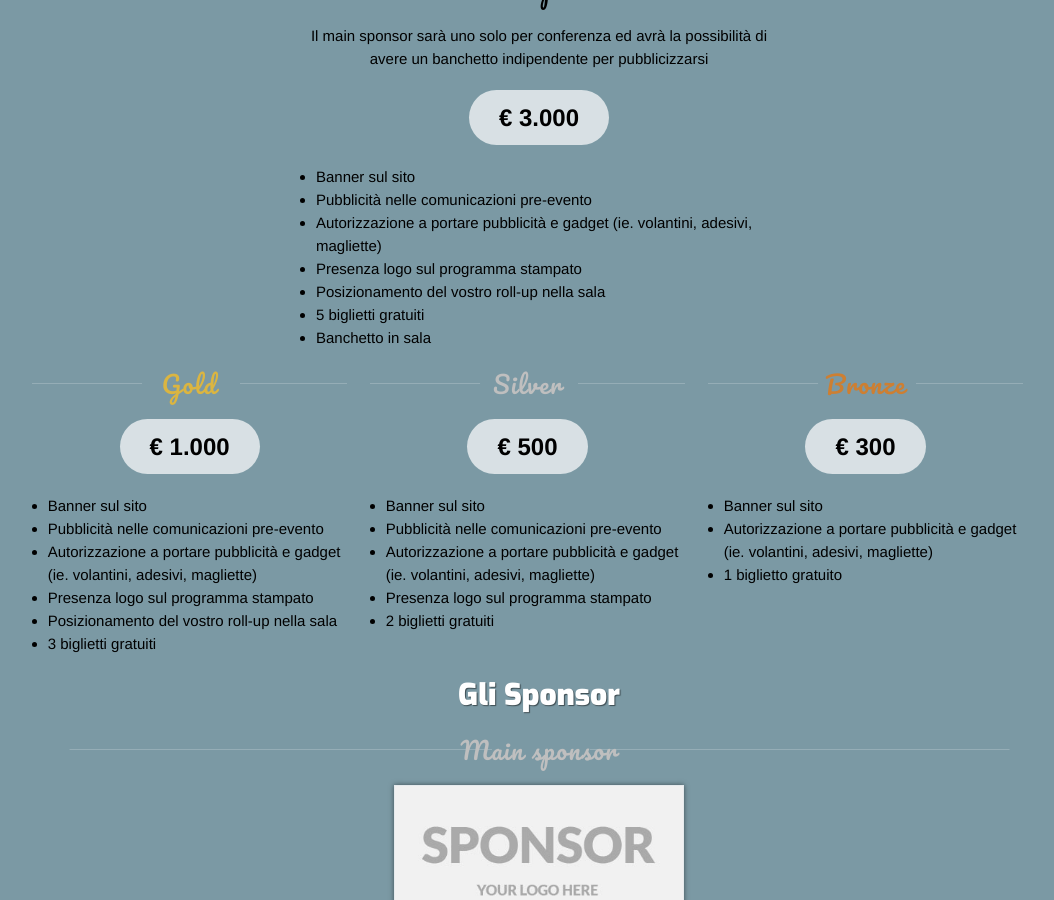
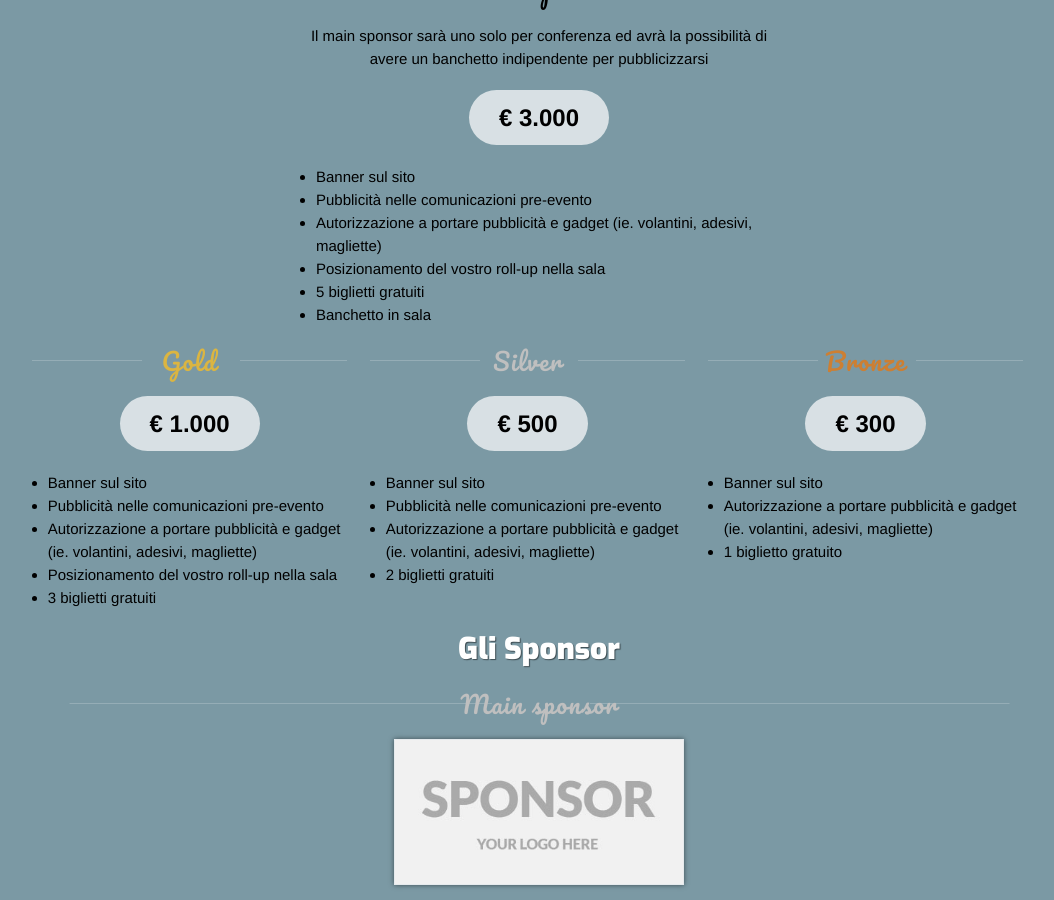
Before and after one commit to GrUSP/2016.symfonyday.it, a Jekyll site: the page built from index.html, in a window 1280 px wide and 900 px high, scrolled down 2798 px. Shown: the whole window, without its empty margins (101-1155 px from the left). Built offline with Jekyll 4.4.1, drawn with Linux system fonts in a browser that asks for light colours; Markdown is read by kramdown in place of the engine named in the settings; comment, search, counter and statistics services are not loaded.

Commit message:
Eliminato benefit 'logo su programma stampato'

```diff
--- a/_includes/section-sponsors.html
+++ b/_includes/section-sponsors.html
@@ -23,7 +23,6 @@
                     <li>Banner sul sito</li>
                     <li>Pubblicità nelle comunicazioni pre-evento</li>
                     <li>Autorizzazione a portare pubblicità e gadget (ie. volantini, adesivi, magliette)</li>
-                    <li>Presenza logo sul programma stampato</li>
                     <li>Posizionamento del vostro roll-up nella sala</li>
                     <li>5 biglietti gratuiti</li>
                     <li><strong>Banchetto in sala</strong></li>
@@ -38,7 +37,6 @@
                     <li>Banner sul sito</li>
                     <li>Pubblicità nelle comunicazioni pre-evento</li>
                     <li>Autorizzazione a portare pubblicità e gadget (ie. volantini, adesivi, magliette)</li>
-                    <li>Presenza logo sul programma stampato</li>
                     <li>Posizionamento del vostro roll-up nella sala</li>
                     <li>3 biglietti gratuiti</li>
                 </ul>
@@ -51,7 +49,6 @@
                     <li>Banner sul sito</li>
                     <li>Pubblicità nelle comunicazioni pre-evento</li>
                     <li>Autorizzazione a portare pubblicità e gadget (ie. volantini, adesivi, magliette)</li>
-                    <li>Presenza logo sul programma stampato</li>
                     <li>2 biglietti gratuiti</li>
                 </ul>
             </div>
```
